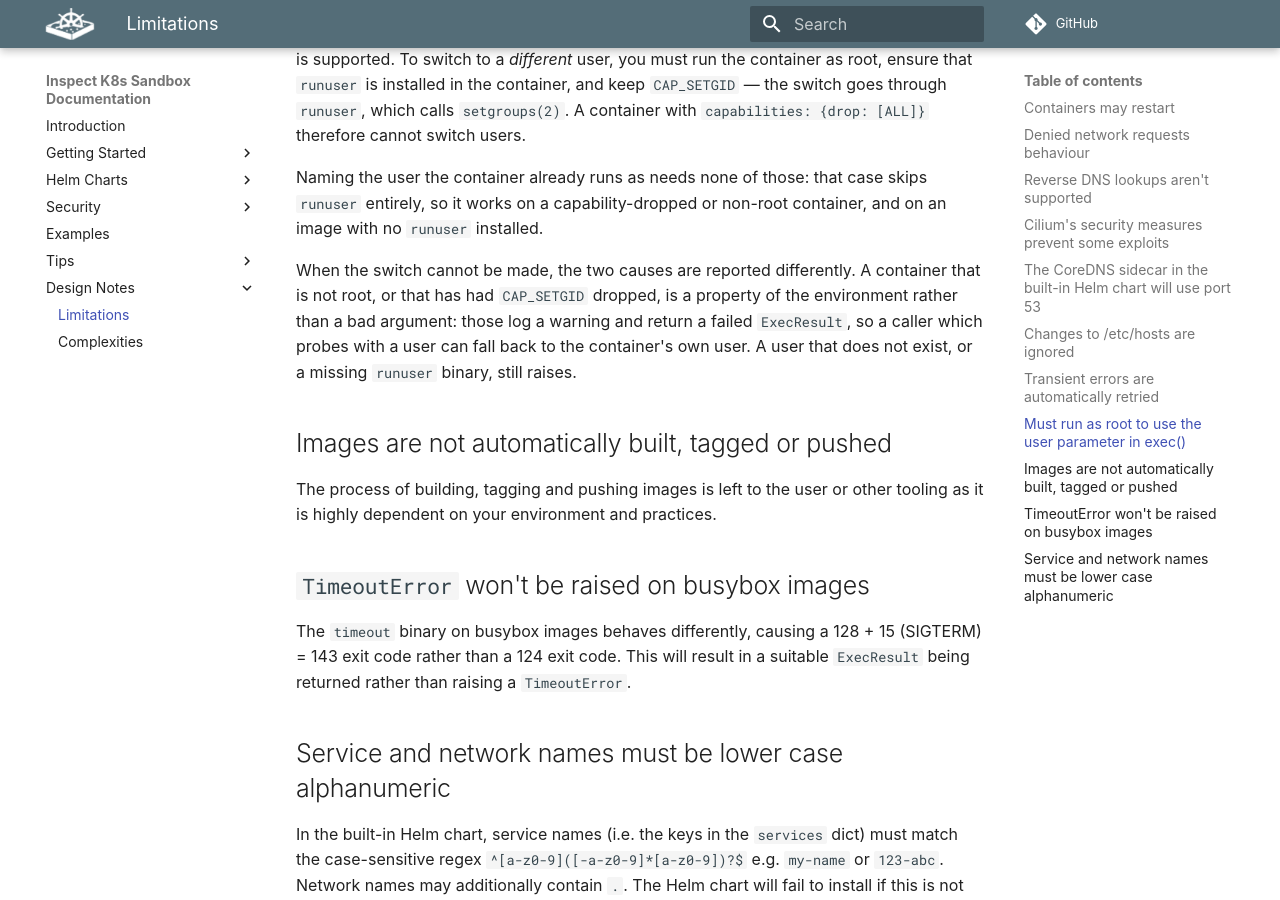
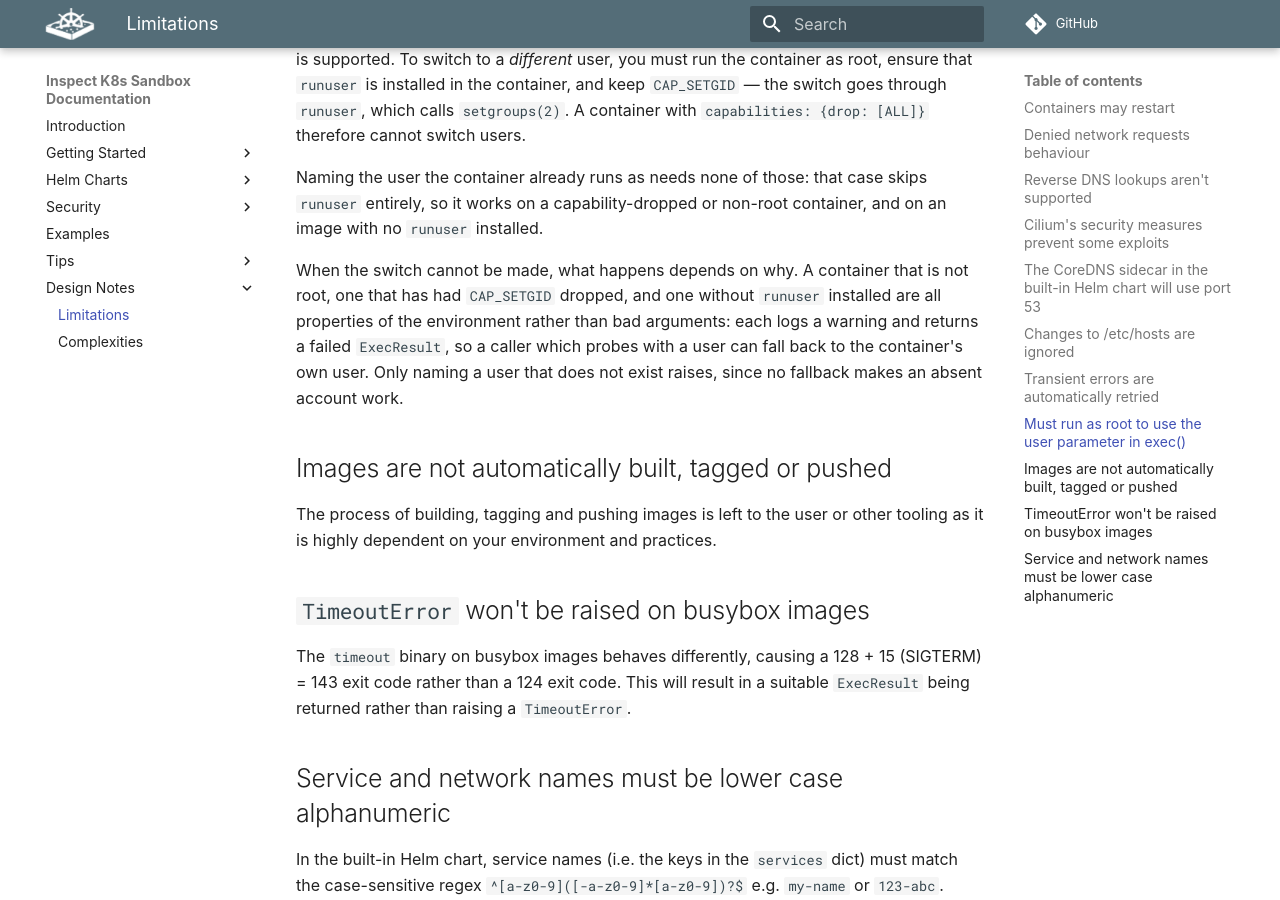
Before and after one commit to UKGovernmentBEIS/inspect_k8s_sandbox, an MkDocs documentation site: the page built from docs/docs/design/limitations.md, in a window 1280 px wide and 900 px high, scrolled down 3215 px. Built offline with MkDocs 1.6.1 and Material for MkDocs 9.7.7, drawn with Linux system fonts in a browser that asks for light colours; some web fonts are replaced; comment, search, counter and statistics services are not loaded.

Commit message:
review: a missing runuser warns too, rather than raising
Three of the four diagnostics describe an environment that cannot switch users;
only an unknown user is the caller naming something that isn't there. Missing
runuser was still raising, which made it the one recoverable failure that killed
the caller instead of letting it retry -- inconsistent with the other two, and
no more fatal in practice.

The integration test now covers the recovery it exists to permit: the exec with
a user fails and warns, and a follow-up exec without one succeeds.

Co-Authored-By: Claude Opus 5 (1M context) <noreply@anthropic.com>

```diff
--- a/docs/docs/design/limitations.md
+++ b/docs/docs/design/limitations.md
@@ -187,11 +187,12 @@ Naming the user the container already runs as needs none of those: that case ski
 `runuser` entirely, so it works on a capability-dropped or non-root container, and on an
 image with no `runuser` installed.
 
-When the switch cannot be made, the two causes are reported differently. A container
-that is not root, or that has had `CAP_SETGID` dropped, is a property of the environment
-rather than a bad argument: those log a warning and return a failed `ExecResult`, so a
-caller which probes with a user can fall back to the container's own user. A user that
-does not exist, or a missing `runuser` binary, still raises.
+When the switch cannot be made, what happens depends on why. A container that is not
+root, one that has had `CAP_SETGID` dropped, and one without `runuser` installed are all
+properties of the environment rather than bad arguments: each logs a warning and returns
+a failed `ExecResult`, so a caller which probes with a user can fall back to the
+container's own user. Only naming a user that does not exist raises, since no fallback
+makes an absent account work.
 
 ## Images are not automatically built, tagged or pushed
 
```
Also changed, not shown: CHANGELOG.md, 3 other files.
